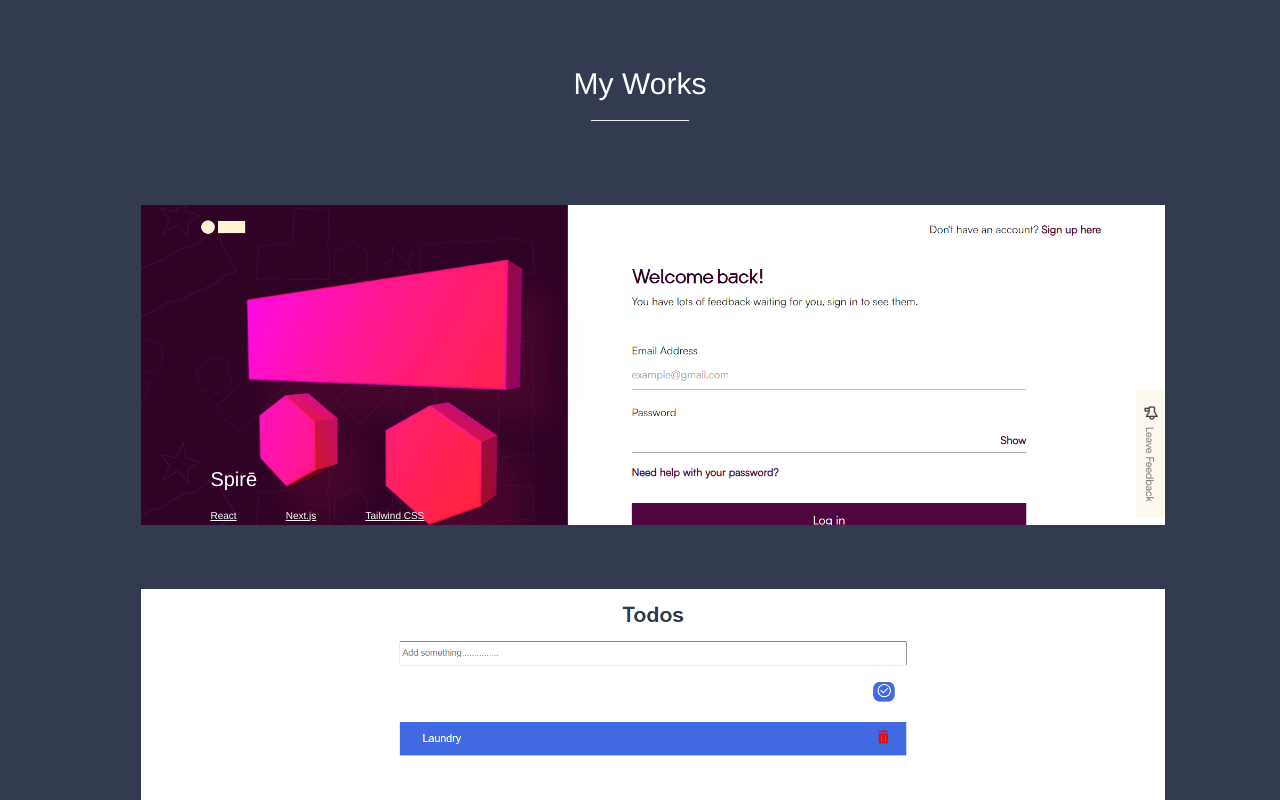
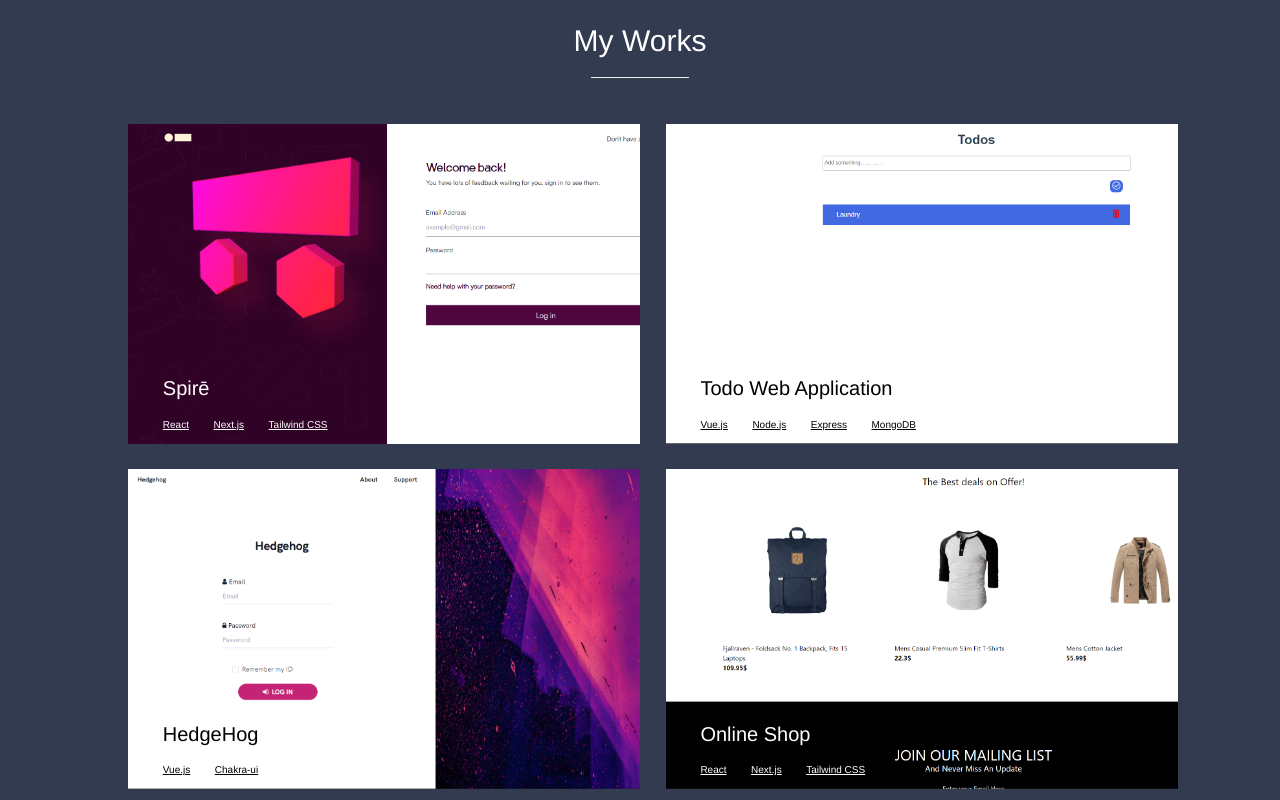
Before and after one commit to Moyowaaaa/Moyowa, a Vue app: page / in a window 1280 px wide. Shown: the part 1400-2200 px from the top of the page. Built offline with nearby package versions, Linux system fonts and the light colour scheme; a web font is replaced by a local one.

Commit message:
fix: design optimization

```diff
--- a/src/views/Home.vue
+++ b/src/views/Home.vue
@@ -995,7 +995,7 @@ margin-top:10%;
 
 }
 /* ------------ */
-@media screen and (min-width: 768px) {
+@media screen and (max-width: 768px) {
   .nav{
     display:none;
   }
@@ -1040,11 +1040,7 @@ margin-top:10%;
   .overlay{
   display:none;
 }
-.projects .project{
-  margin-top:5%;
-  width: 80%;
-  height: 40vh;
-}
+
 
 
 
```
